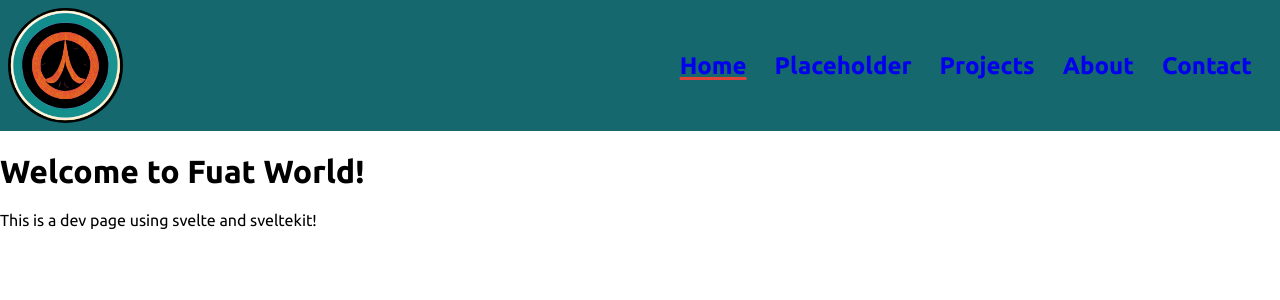
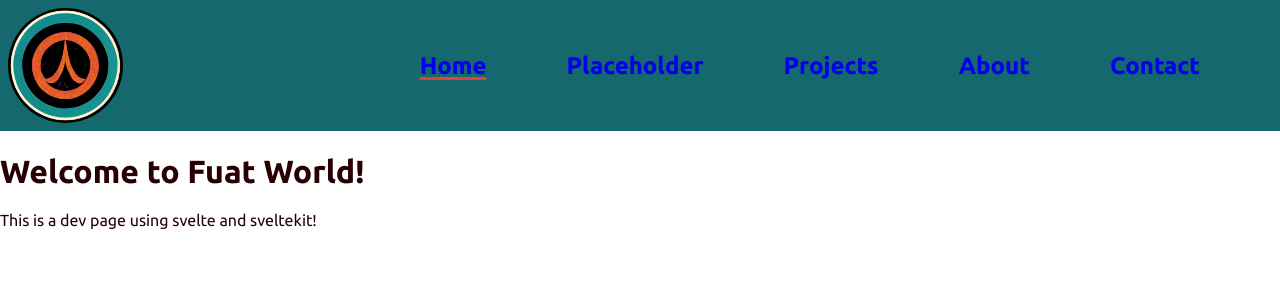
Before and after one commit to fuatcanakgun/fuatcanakgun, a SvelteKit app: page / in a window 1280 px wide. Shown: the top 300 px of the page. Built offline with nearby package versions, Linux system fonts and the light colour scheme.

Commit message:
body color changed.

```diff
--- a/src/routes/+layout.svelte
+++ b/src/routes/+layout.svelte
@@ -31,6 +31,7 @@
     :global(html, body) {
         font-family: 'Ubuntu', sans-serif;
         box-sizing: border-box;
+        color: #280004;
         margin: 0;
         padding: 0;
     }
@@ -57,7 +58,7 @@
         font-size: 24px;
         font-weight: 700;
         text-decoration: none;
-        margin-right: 1.75rem;
+        margin-right: 5rem;
     }
 
     a:visited {
```
